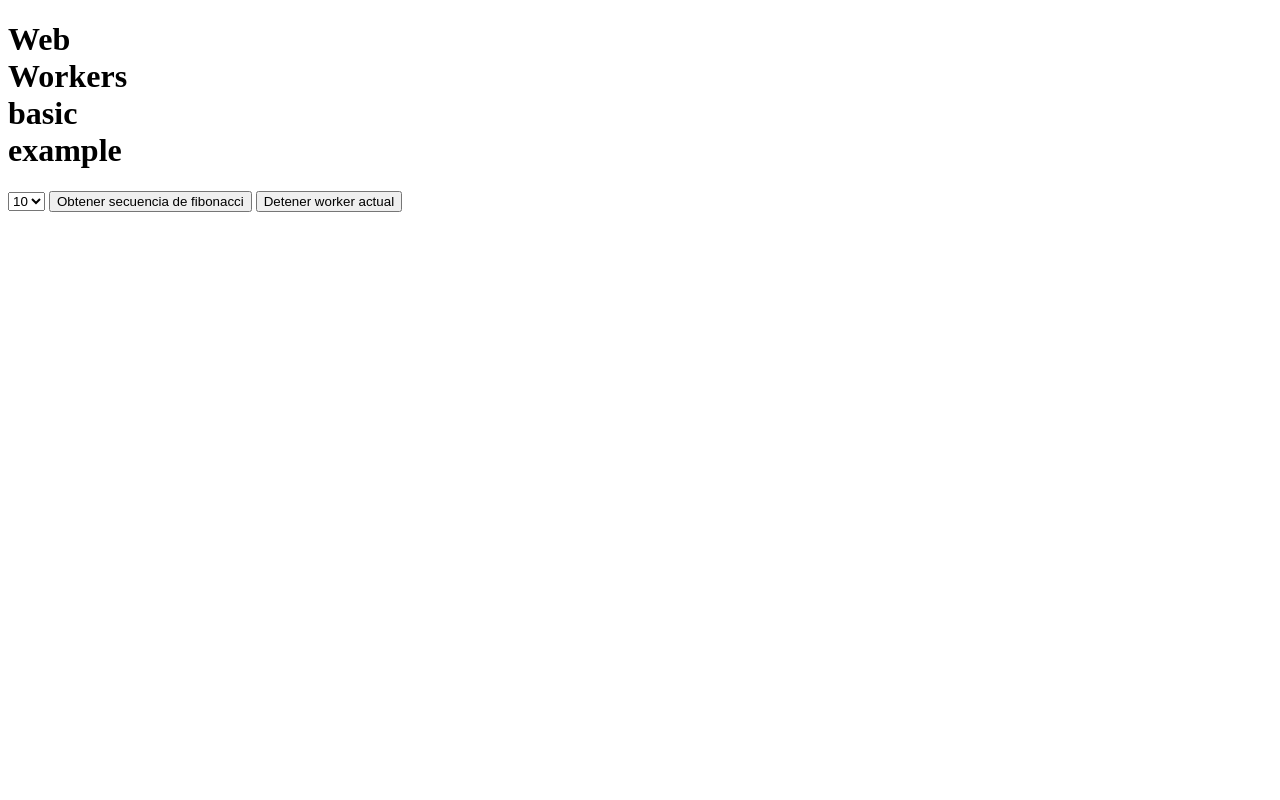
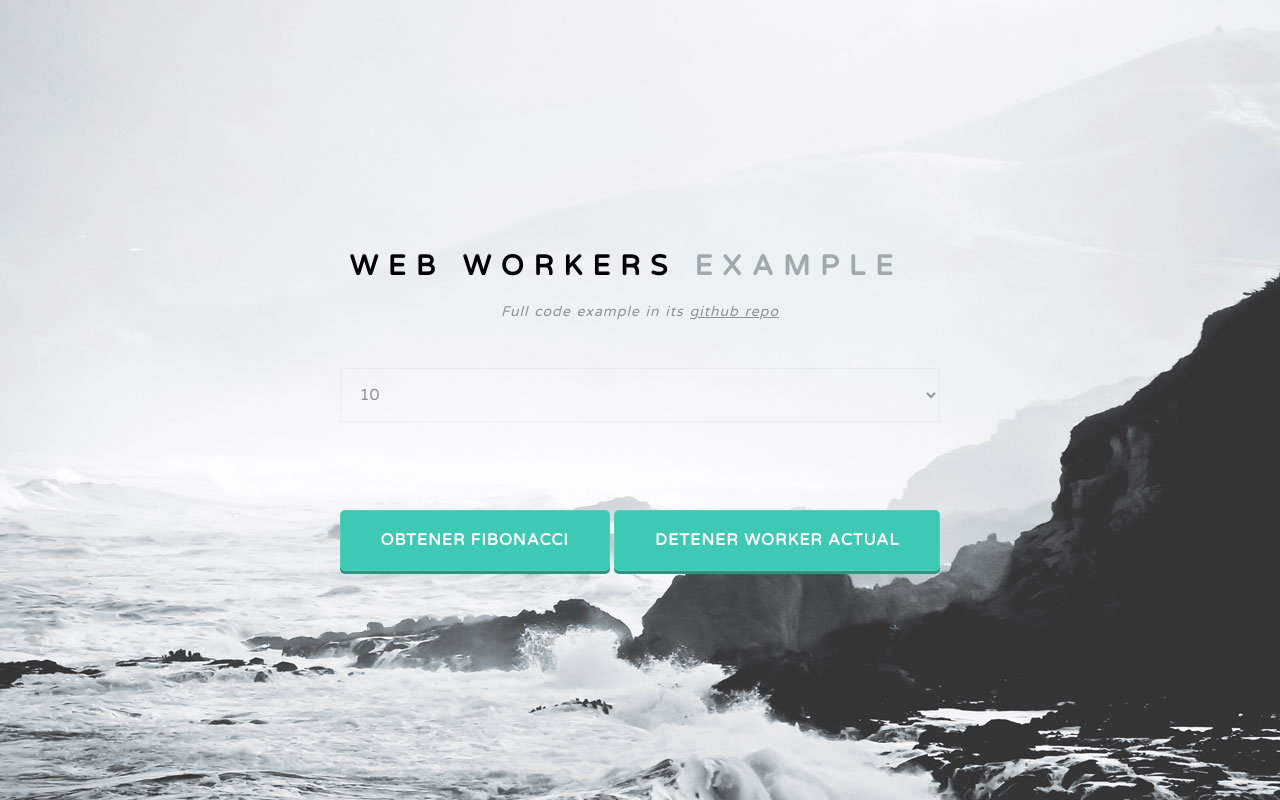
Before and after one commit to davidjsalazarmoreno/workers-example, a website: page index.html in a window 1280 px wide. Drawn offline with nearby package versions, Linux system fonts and the light colour scheme.

Commit message:
adds styles based on https://tympanus.net/Freebies/HalcyonDaysTemplate/#

```diff
--- a/index.html
+++ b/index.html
@@ -1,12 +1,15 @@
 <!DOCTYPE html>
 <html>
+
 <head>
   <meta charset="utf-8">
   <meta http-equiv="X-UA-Compatible" content="IE=edge,chrome=1">
   <meta name="viewport" content="width=device-width">
 
-    <title>Web Workers basic example</title>
+  <title>Web Workers and Service Worker basic example</title>
 
+  <link rel="stylesheet" href="https://cdnjs.cloudflare.com/ajax/libs/normalize/8.0.1/normalize.min.css">
+  <link href="https://fonts.googleapis.com/css?family=Varela+Round" rel="stylesheet">
   <link rel="stylesheet" href="style.css">
   <!--[if lt IE 9]>
       <script src="//html5shiv.googlecode.com/svn/trunk/html5.js"></script>
@@ -14,11 +17,18 @@
 </head>
 
 <body>
+
+  <main>
+    <article>
+      <header>
+
         <h1>
-      Web<br>Workers<br>basic<br>example
+          Web Workers <span>Example</span>
         </h1>
 
-    <div class="controls" tabindex="0">
+        <p>Full code example in its <a href="https://github.com/davidjsalazarmoreno/workers-example">github repo</a></p>
+
+        <section class="controls">
           <select name="sequences">
             <option value="10">10</option>
             <option value="20">20</option>
@@ -28,18 +38,27 @@
             <option value="60">60</option>
           </select>
 
+          <p></p>
+
+          <div class="buttons">
             <button id="getFibonnaci">
-        Obtener secuencia de fibonacci
+              Obtener fibonacci
             </button>
 
             <button id="stopCurrentWorker">
               Detener worker actual
             </button>
-
-      <p></p>
           </div>
 
+
+        </section>
+      </header>
+    </article>
+  </main>
+
   <script src="fibonacci.js"></script>
+  <script src="service-worker-installer.js"></script>
   <script src="main.js"></script>
 </body>
+
 </html>
--- a/style.css
+++ b/style.css
@@ -1,54 +1,91 @@
-/*
- *  Usage:
- *
-      <div class="sk-wave">
-        <div class="sk-rect sk-rect1"></div>
-        <div class="sk-rect sk-rect2"></div>
-        <div class="sk-rect sk-rect3"></div>
-        <div class="sk-rect sk-rect4"></div>
-        <div class="sk-rect sk-rect5"></div>
-      </div>
- *
- */
-.sk-wave {
-  margin: 40px auto;
-  width: 50px;
-  height: 40px;
+main {
+  align-items: center;
+  background-image: url('assets/hero-bg.jpg');
+  background-position: center;
+  background-repeat: no-repeat;
+  background-size: cover;
+  display: flex;
+  flex-wrap: wrap;
+  font-family: 'Varela Round', sans-serif;
+  height: 100%;
+  justify-content: center;
+  margin: 0;
+  min-height: 100vh;
+  padding: 0;
+  width: 100%;
+}
+
+header h1 {
+  font-size: 40px;
+  font-variant-caps: all-small-caps;
+  letter-spacing: 10px;
+  margin: 10px;
+}
+
+p,
+a {
+  color: #8c9398;
+  font-size: 14px;
+  font-style: italic;
+  letter-spacing: 1px;
+  line-height: 25px;
   text-align: center;
-  font-size: 10px; }
-  .sk-wave .sk-rect {
-    background-color: #333;
-    height: 100%;
-    width: 6px;
-    display: inline-block;
-    -webkit-animation: sk-waveStretchDelay 1.2s infinite ease-in-out;
-            animation: sk-waveStretchDelay 1.2s infinite ease-in-out; }
-  .sk-wave .sk-rect1 {
-    -webkit-animation-delay: -1.2s;
-            animation-delay: -1.2s; }
-  .sk-wave .sk-rect2 {
-    -webkit-animation-delay: -1.1s;
-            animation-delay: -1.1s; }
-  .sk-wave .sk-rect3 {
-    -webkit-animation-delay: -1s;
-            animation-delay: -1s; }
-  .sk-wave .sk-rect4 {
-    -webkit-animation-delay: -0.9s;
-            animation-delay: -0.9s; }
-  .sk-wave .sk-rect5 {
-    -webkit-animation-delay: -0.8s;
-            animation-delay: -0.8s; }
-@-webkit-keyframes sk-waveStretchDelay {
-  0%, 40%, 100% {
-    -webkit-transform: scaleY(0.4);
-            transform: scaleY(0.4); }
-  20% {
-    -webkit-transform: scaleY(1);
-            transform: scaleY(1); } }
-@keyframes sk-waveStretchDelay {
-  0%, 40%, 100% {
-    -webkit-transform: scaleY(0.4);
-            transform: scaleY(0.4); }
-  20% {
-    -webkit-transform: scaleY(1);
-            transform: scaleY(1); } }
+  word-spacing: 1px;
+}
+
+header h1 span {
+  color: #a1a9b0;
+}
+
+article section {
+  display: flex;
+  flex-direction: column;
+}
+
+article section controls {
+  outline:none;
+}
+
+article .buttons {
+  align-self: center;
+}
+
+article select {
+  background: transparent;
+  border: 1.5px solid rgba(140,147,152, 0.1);
+  color: #8c9398;
+  margin-top: 5%;
+  padding: 15px;
+  transition: all 350ms ease;
+}
+
+article select:hover,
+article select:focus,
+article select:active {
+  border: 1.5px solid rgba(140,147,152, 0.2);
+  box-shadow: 0 0 1px rgba(0, 0, 0, 0.1);
+  cursor: pointer;
+  outline: none;
+  transition: all 350ms ease;
+}
+
+article button {
+  background: rgba(61, 201, 179, 1);
+  border-radius: 5px;
+  border: 1px solid rgba(255,255,225,0.1);
+  box-shadow: 0px 3px 0px 0px #309383;
+  color: #fff;
+  display: inline-block;
+  font-weight: bold;
+  letter-spacing: 1px;
+  margin: 60px 0 0;
+  padding: 20px 40px;
+  text-transform: uppercase;
+}
+
+article button:hover,
+article button:focus,
+article button:active {
+  background: rgba(61, 201, 179, 0.9);
+  cursor: pointer;
+}
```
Also changed, not shown: assets/hero-bg.jpg (added). Lines whose indentation alone changed are shown as unchanged.
